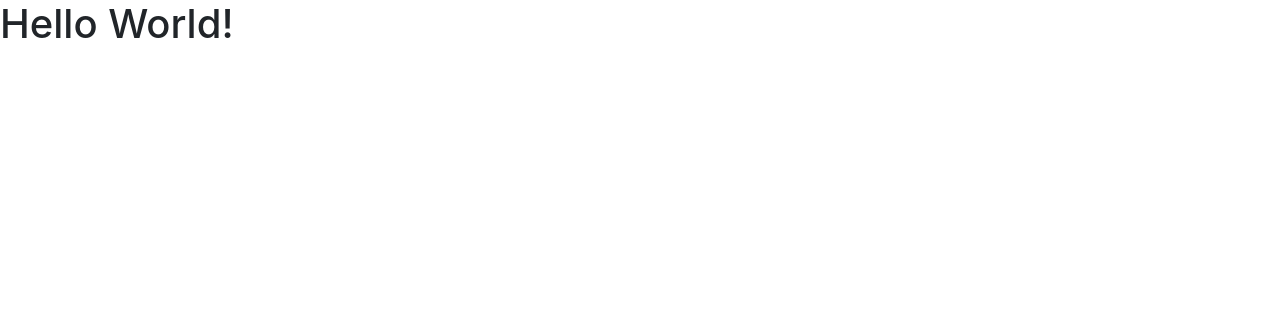
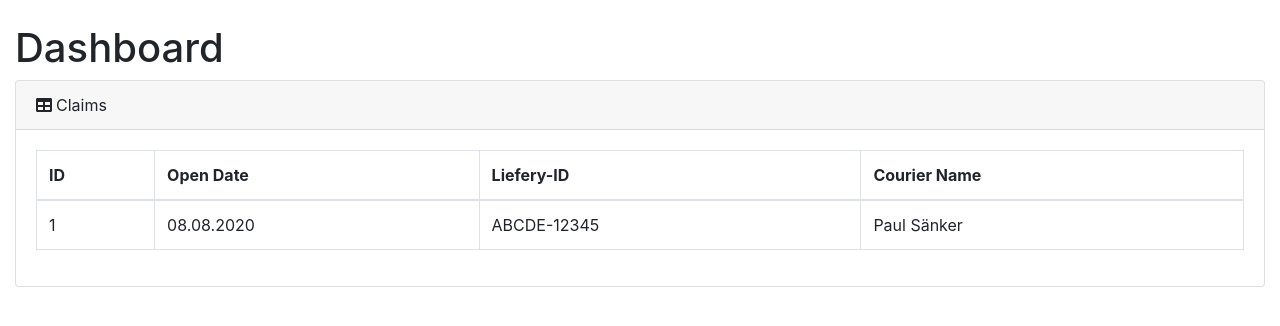
Before and after one commit to LambertSchulze/Liefery-Claim-Tracker, a React (Create React App) app: page / in a window 1280 px wide. Shown: the top 326 px of the page. Built offline with nearby package versions, Linux system fonts and the light colour scheme.

Commit message:
Create Claim Table

```diff
--- a/public/index.html
+++ b/public/index.html
@@ -2,42 +2,11 @@
 <html lang="en">
   <head>
     <meta charset="utf-8" />
-    <link rel="icon" href="%PUBLIC_URL%/favicon.ico" />
     <meta name="viewport" content="width=device-width, initial-scale=1" />
-    <meta name="theme-color" content="#000000" />
-    <meta
-      name="description"
-      content="Web site created using create-react-app"
-    />
-    <link rel="apple-touch-icon" href="%PUBLIC_URL%/logo192.png" />
-    <!--
-      manifest.json provides metadata used when your web app is installed on a
-      user's mobile device or desktop. See https://developers.google.com/web/fundamentals/web-app-manifest/
-    -->
     <link rel="manifest" href="%PUBLIC_URL%/manifest.json" />
-    <!--
-      Notice the use of %PUBLIC_URL% in the tags above.
-      It will be replaced with the URL of the `public` folder during the build.
-      Only files inside the `public` folder can be referenced from the HTML.
-
-      Unlike "/favicon.ico" or "favicon.ico", "%PUBLIC_URL%/favicon.ico" will
-      work correctly both with client-side routing and a non-root public URL.
-      Learn how to configure a non-root public URL by running `npm run build`.
-    -->
-    <title>React App</title>
-  </head>
+    <link rel="stylesheet" href="https://use.fontawesome.com/releases/v5.7.0/css/all.css" integrity="sha384-lZN37f5QGtY3VHgisS14W3ExzMWZxybE1SJSEsQp9S+oqd12jhcu+A56Ebc1zFSJ" crossorigin="anonymous">  </head>
   <body>
     <noscript>You need to enable JavaScript to run this app.</noscript>
     <div id="root"></div>
-    <!--
-      This HTML file is a template.
-      If you open it directly in the browser, you will see an empty page.
-
-      You can add webfonts, meta tags, or analytics to this file.
-      The build step will place the bundled scripts into the <body> tag.
-
-      To begin the development, run `npm start` or `yarn start`.
-      To create a production bundle, use `npm run build` or `yarn build`.
-    -->
   </body>
 </html>
--- a/src/App.js
+++ b/src/App.js
@@ -2,7 +2,39 @@ import React from 'react';
 
 function App() {
   return (
-    <h1>Hello World!</h1>
+    <main>
+      <div class="container-fluid">
+        <h1 class="mt-4">Dashboard</h1>
+        <div class="card mb-4">
+          <div class="card-header">
+          <i class="fas fa-table mr-1"></i>
+            Claims
+          </div>
+          <div class="card-body">
+            <div class="table-responsive">
+            <table class="table table-bordered" id="dataTable" width="100%" cellspacing="0">
+                <thead>
+                    <tr>
+                        <th>ID</th>
+                        <th>Open Date</th>
+                        <th>Liefery-ID</th>
+                        <th>Courier Name</th>
+                    </tr>
+                </thead>
+                <tbody>
+                    <tr>
+                        <td>1</td>
+                        <td>08.08.2020</td>
+                        <td>ABCDE-12345</td>
+                        <td>Paul Sänker</td>
+                    </tr>
+                </tbody>
+            </table>
+          </div>
+        </div>
+      </div>
+    </div>
+    </main>
   );
 }
 
```
